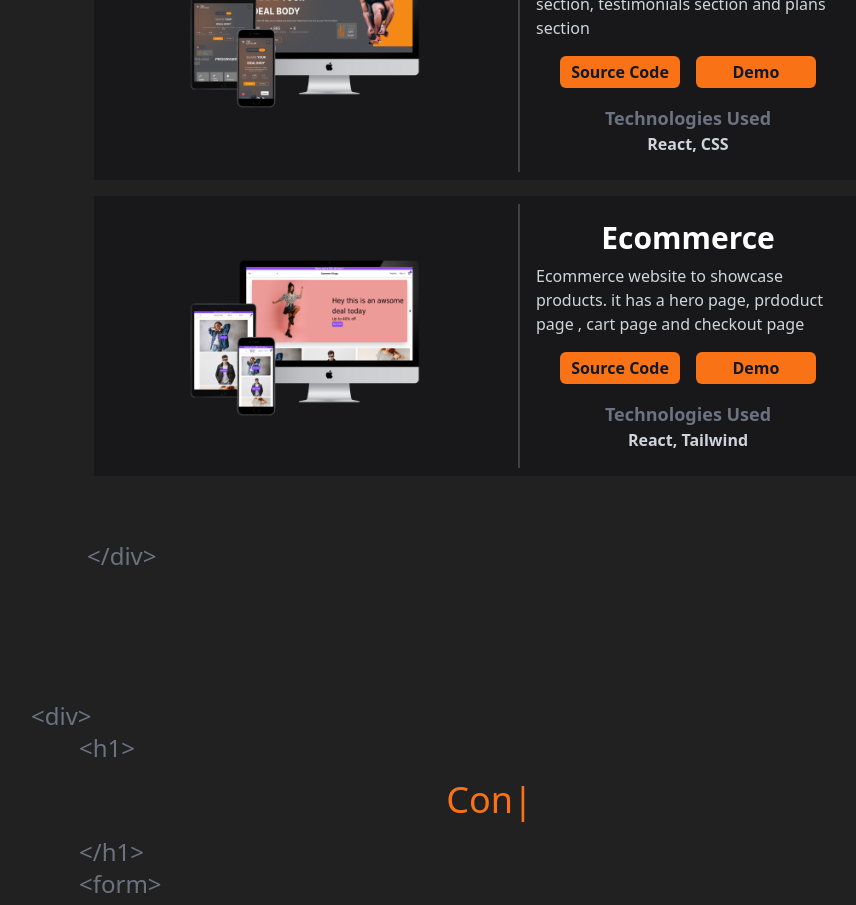
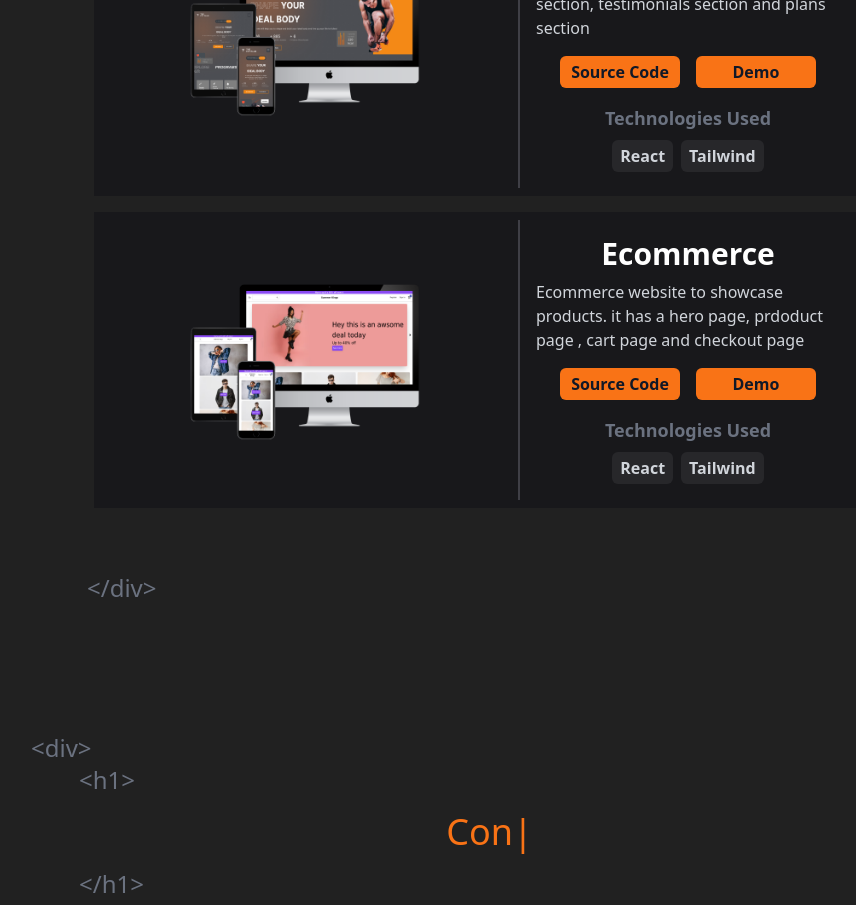
Before and after one commit to Masoud-M/My-Portfolio, a React (Vite) app: page / in a window 1280 px wide. Shown: the part 1180-2085 px from the top of the page, without its empty margins (193-1049 px from the left). Built offline with nearby package versions, Linux system fonts and the light colour scheme.

Commit message:
changed the tech stack section in the projects

```diff
--- a/src/components/ProjectItem.jsx
+++ b/src/components/ProjectItem.jsx
@@ -6,7 +6,7 @@ const ProjectItem = ({ img, title, description, techStack, srcLink, demo }) => {
   useEffect(() => {
     AOS.init({ duration: 2000 });
   }, []);
-
+  const arr = techStack;
   return (
     <div
       data-aos="zoom-in"
@@ -32,7 +32,18 @@ const ProjectItem = ({ img, title, description, techStack, srcLink, demo }) => {
         <p className=" font-semibold text-lg text-gray-500">
           Technologies Used
         </p>
-        <p className=" font-semibold text-gray-300">{techStack}</p>
+        <p className=" flex flex-wrap justify-between gap-2 font-semibold text-gray-300">
+          {arr.map((title) => {
+            return (
+              <div
+                className="flex flex-row mt-2 px-2 py-1 bg-zinc-800 items-center justify-center rounded-md"
+                key={title}
+              >
+                {title}
+              </div>
+            );
+          })}
+        </p>
       </div>
     </div>
   );
--- a/src/components/Projects.jsx
+++ b/src/components/Projects.jsx
@@ -39,7 +39,7 @@ const Projects = () => {
           img={GymImg}
           title="Gym Website"
           description="one page static gym website to showcase the diffrent plans. it has hero section, testimonials section and plans section"
-          techStack="React, CSS"
+          techStack={["React", "Tailwind"]}
           srcLink="https://github.com/Masoud-M/gym-website"
           demo="#"
         />
@@ -48,7 +48,7 @@ const Projects = () => {
           title="Ecommerce"
           description="Ecommerce website to showcase products.
           it has a hero page, prdoduct page , cart page and checkout page"
-          techStack="React, Tailwind"
+          techStack={["React", "Tailwind"]}
           srcLink="https://github.com/Masoud-M/ecommerce"
           demo="https://timely-haupia-f35fe4.netlify.app/"
         />
```
